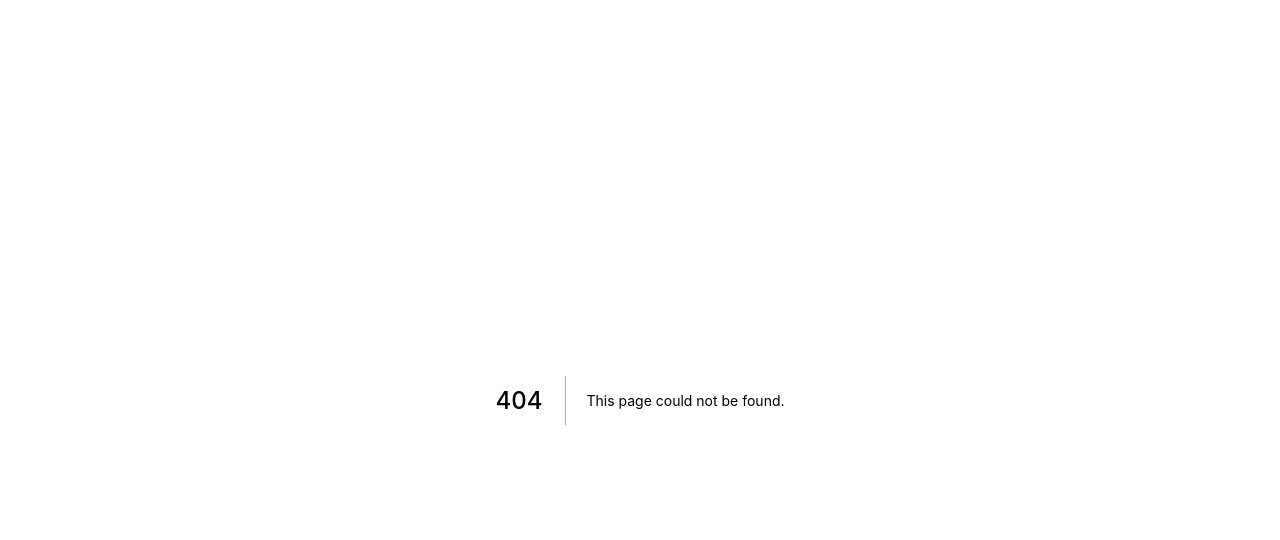
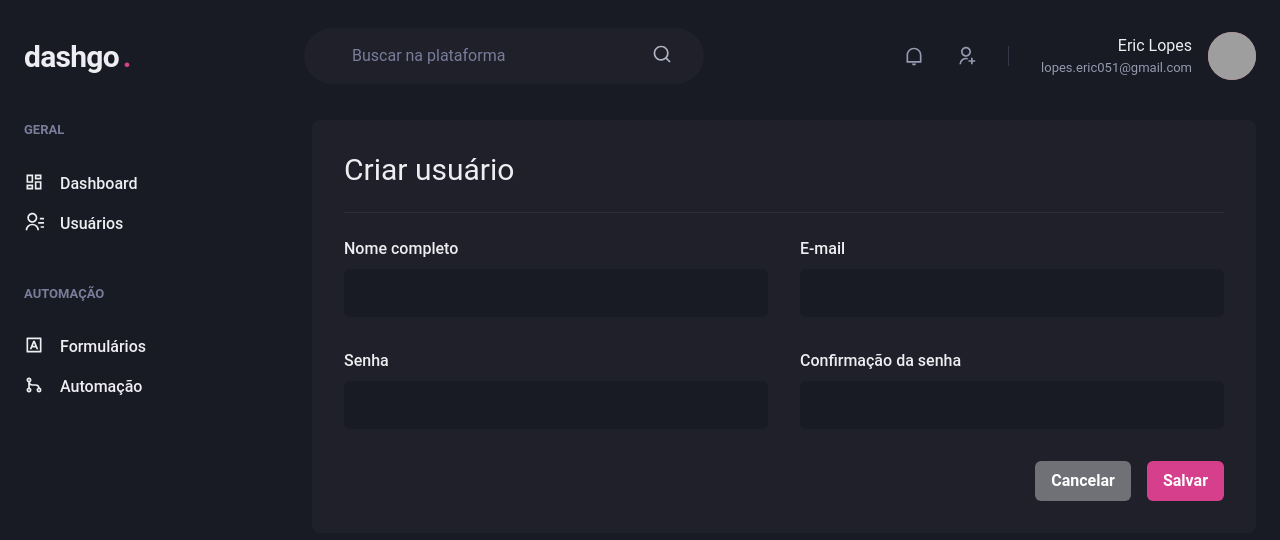
Before and after one commit to EricEOL/dashgo, a Next.js app: page /users/create in a window 1280 px wide. Before the commit this address had no page. Shown: the top 540 px of the page. Built offline with nearby package versions, Linux system fonts and the light colour scheme; grey boxes are pictures that could not be loaded.

Commit message:
Página de criação de usuários

```diff
--- /dev/null
+++ b/src/pages/users/create.tsx
@@ -0,0 +1,47 @@
+import { Button, Box, Flex, Heading, Divider, VStack, HStack, SimpleGrid } from '@chakra-ui/react';
+import { Header } from '../../components/Header';
+import { Sidebar } from '../../components/Sidebar';
+import { Input } from '../../components/Form/Input';
+
+export default function CreateUser() {
+    return (
+        <Box>
+            <Header />
+
+            <Flex
+                width="100%"
+                my="6"
+                maxWidth={1480}
+                mx="auto"
+                px="6"
+            >
+                <Sidebar />
+
+                <Box flex="1" borderRadius={8} bg="gray.800" p="8">
+                    <Heading size="lg" fontWeight="normal">Criar usuário</Heading>
+
+                    <Divider my="6" borderColor="gray.700"/>
+
+                    <VStack spacing="8">
+                        <SimpleGrid minChildWidth="240px" spacing="8" w="100%">
+                            <Input name="name" label="Nome completo"/>
+                            <Input name="email" type="email" label="E-mail"/>
+                        </SimpleGrid>
+
+                        <SimpleGrid minChildWidth="240px" spacing="8" w="100%">
+                            <Input name="password" type="password" label="Senha"/>
+                            <Input name="password_confirmation" type="password" label="Confirmação da senha"/>
+                        </SimpleGrid>
+                    </VStack>
+
+                    <Flex mt="8" justify="flex-end">
+                        <HStack spacing="4">
+                            <Button colorScheme="whiteAlpha">Cancelar</Button>
+                            <Button colorScheme="pink">Salvar</Button>
+                        </HStack>
+                    </Flex>
+                </Box>
+            </Flex>
+        </Box>
+    )
+}
```
